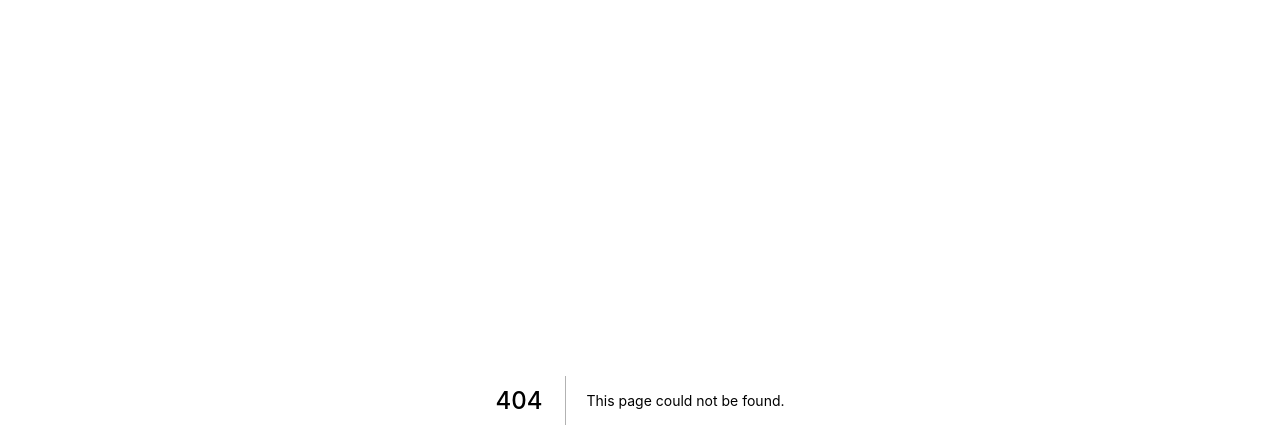
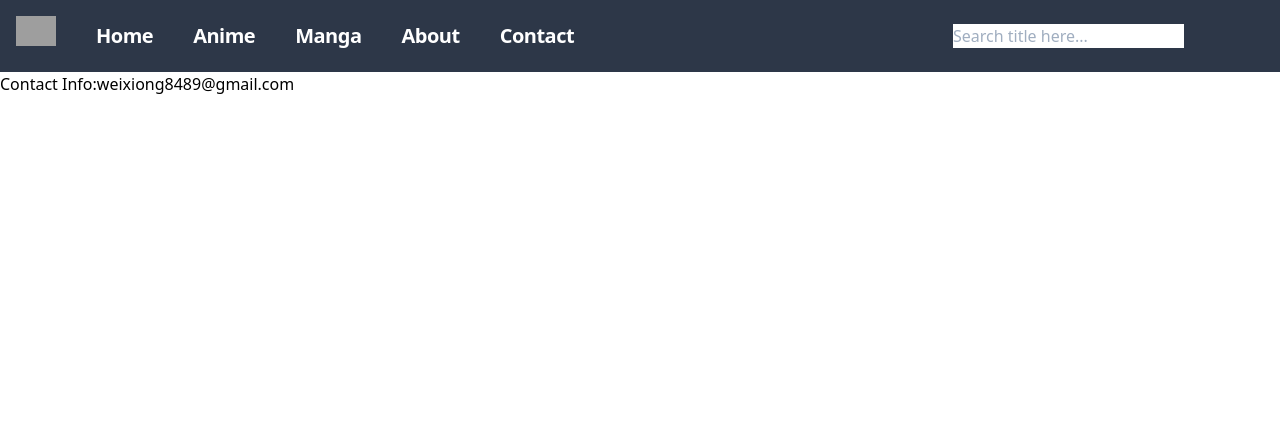
Before and after one commit to WinsonLoo/Animag, a Next.js app: page /posts/contactInfo in a window 1280 px wide. Before the commit this address had no page. Shown: the top 448 px of the page. Built offline with nearby package versions, Linux system fonts and the light colour scheme; grey boxes are pictures that could not be loaded.

Commit message:
able to navigate between pages but got some bug need to fix

```diff
--- a/components/navbar.js
+++ b/components/navbar.js
@@ -1,6 +1,5 @@
 import Head from 'next/head'
 import Link from 'next/link'
-import styles from '../styles/Home.module.css'
 
 export const siteTitle = 'Animag'
 
@@ -8,7 +7,6 @@ export default function Navbar() {
     return (
         <div>
             <Head>
-                <link rel="icon" href="/animag.jpg" />
                 <meta
                     name="description"
                     content="Learn how to build a personal website using Next.js"
@@ -25,31 +23,36 @@ export default function Navbar() {
             {/* nav bar */}
             <nav className="flex items-center justify-between flex-wrap bg-gray-800 p-4">
                 <div className="flex items-center flex-shrink-0 text-white mr-10">
-                    <Link href="/">
-                        <a class = "fill-current h-10 w-10 mr-10"><img src = "am.jpg" alt ="Image not Found"/></a>
+                    <Link href="../index">
+                        <a className = "fill-current h-10 w-10 mr-10"><img src = "am.jpg" alt ="Image not Found"/></a>
                     </Link>
+
                     <span className="font-semibold text-xl tracking-tight pr-10">
                     <Link href ="/">
                       <a>Home</a>
                     </Link>
+
                     </span>
                     <span className="font-semibold text-xl tracking-tight pr-10">
                     <Link href ="/">
                       <a>Anime</a>
                     </Link>
+
                     </span>
                     <span className="font-semibold text-xl tracking-tight pr-10">
                     <Link href ="/">
                       <a>Manga</a>
                     </Link>
+
                     </span>
                     <span className="font-semibold text-xl tracking-tight pr-10">
                     <Link href ="/">
                       <a>About</a>
                     </Link>
+
                     </span>
                     <span className="font-semibold text-xl tracking-tight pr-10">
-                    <Link href ="/">
+                    <Link href ="./contactInfo">
                       <a>Contact</a>
                     </Link>
                     </span>
@@ -58,8 +61,7 @@ export default function Navbar() {
                 {/*Temporay search bar */}
                 <div className="justify-end pr-20">
                     <input type="search" placeholder="Search title here..."/>
-                        {/*<svg className = "h-6 w-8 text-white"xmlns="http://www.w3.org/2000/svg" fill="none" viewBox="0 0 24 24" stroke="currentColor"><path stroke-linecap="round" stroke-linejoin="round" stroke-width="2" d="M21 21l-6-6m2-5a7 7 0 11-14 0 7 7 0 0114 0z"/></svg>*/}
-}                </div>
+                        {/*<svg className = "h-6 w-8 text-white"xmlns="http://www.w3.org/2000/svg" fill="none" viewBox="0 0 24 24" stroke="currentColor"><path stroke-linecap="round" stroke-linejoin="round" stroke-width="2" d="M21 21l-6-6m2-5a7 7 0 11-14 0 7 7 0 0114 0z"/></svg>*/}            </div>
             </nav>
         </div>
 
--- a/pages/contents.js
+++ b/pages/contents.js
@@ -1,4 +1,4 @@
-import Tester from '../lib/posts.js'
+import Tester from '../lib/post.js'
 
 export default function Anime (){
     return(
--- a/pages/index.js
+++ b/pages/index.js
@@ -1,18 +1,22 @@
 import Head from 'next/head'
+import Link from 'next/link'
 import { ApolloProvider } from '@apollo/client';
-import Tester,{client} from '../lib/posts.js'
+import Tester,{client} from '../lib/post.js'
 import Navbar,{siteTitle} from '../components/navbar.js'
 import Anime from './contents.js'
-
 
 export default function Home() {
   return (
     <div>
       <Navbar/>
       <Head>
+          <link rel="icon" href="/animag.jpg" />
           <title>{siteTitle}</title>
       </Head>
       <div>
+        <Link href="/posts/contactInfo">
+          <a >Contact Here!</a>
+        </Link>
         <ApolloProvider client={client}>
             <Anime/>
         </ApolloProvider>
--- /dev/null
+++ b/pages/posts/contactInfo.js
@@ -0,0 +1,16 @@
+import Navbar,{siteTitle} from '../../components/navbar'
+import Head from 'next/head'
+
+export default function ContactInfo (){
+    return(
+        <div>
+            <Head>
+                <title>{siteTitle}</title>
+            </Head>
+            <Navbar/>
+            <div className="shadow-2xl">
+                <h2>Contact Info:weixiong8489@gmail.com</h2>
+            </div>
+        </div>
+    );
+}
```
Also changed, not shown: lib/post.js (renamed from lib/posts.js).
